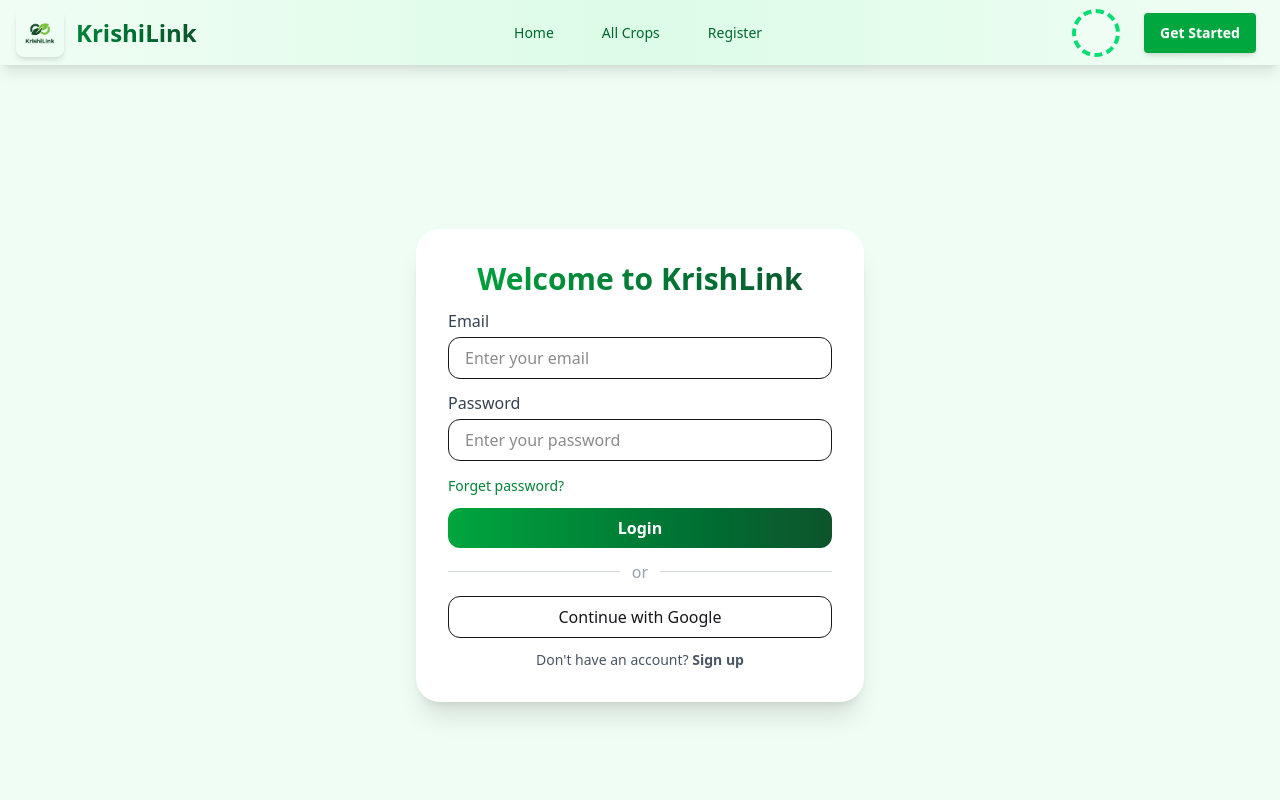
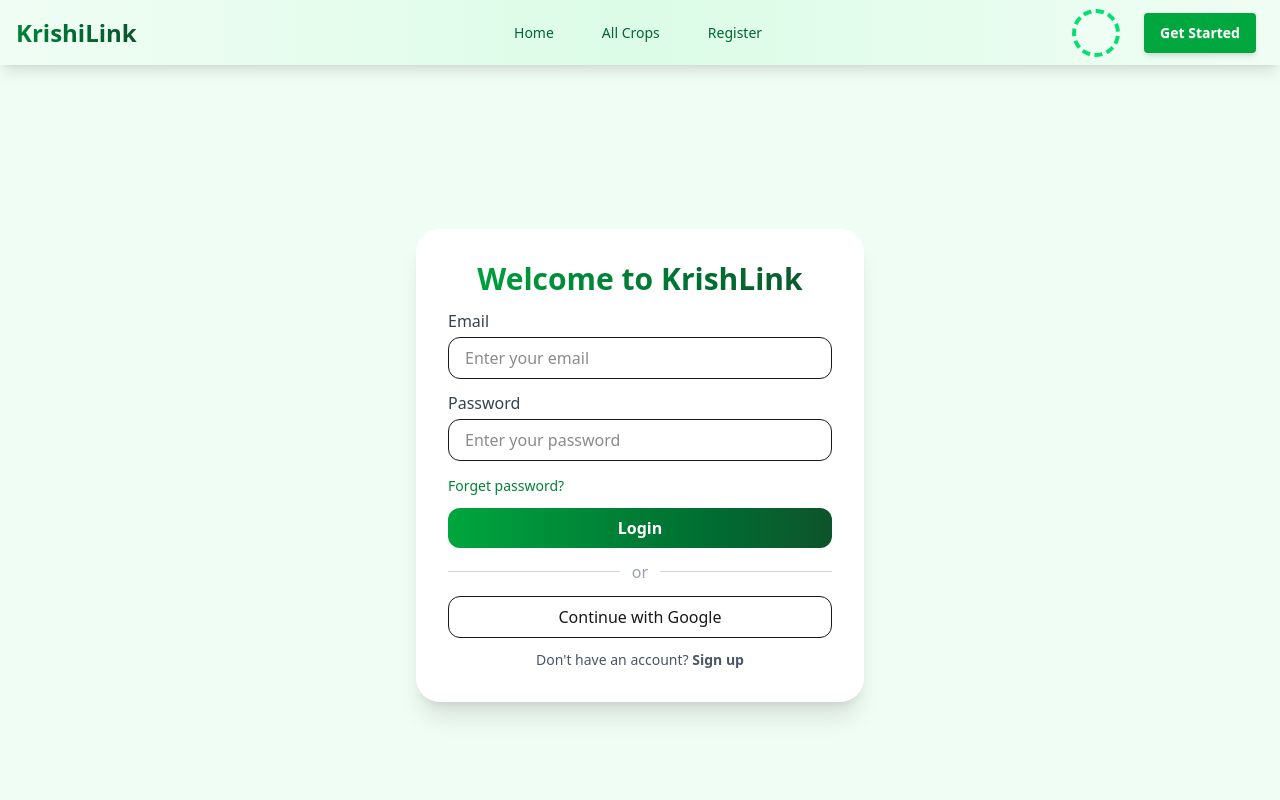
Before and after one commit to meherunnesaenta/krishilink-client, a React app: page /login in a window 1280 px wide. Shown: the top 800 px of the page. Built offline with nearby package versions, Linux system fonts and the light colour scheme; no server answers; the HTML template or start-up script is replaced by a standard one.

Commit message:
navbar simple update

```diff
--- a/src/components/Navbar/Navbar.jsx
+++ b/src/components/Navbar/Navbar.jsx
@@ -1,7 +1,6 @@
 import React, { useContext } from 'react';
 import { motion, AnimatePresence } from 'framer-motion';
 import { Link, NavLink } from 'react-router-dom';
-import logo from "../../assets/logo.png";
 import MyNavLink from '../MyAddition/MyNavLink';
 import { AuthContext } from '../../Context/AuthProvider';
 
@@ -97,13 +96,6 @@
                 </div>
 
                 <Link to="/" className="flex items-center gap-3 ml-2">
-                    <motion.img
-                        src={logo}
-                        alt="logo"
-                        className="h-12 w-12 rounded-lg shadow-md"
-                        whileHover={{ scale: 1.1, rotate: 5 }}
-                        transition={{ type: "spring" }}
-                    />
                     <motion.span
                         className="text-2xl font-extrabold bg-gradient-to-r from-green-700 to-green-900 bg-clip-text text-transparent"
                         whileHover={{ scale: 1.05 }}
```
